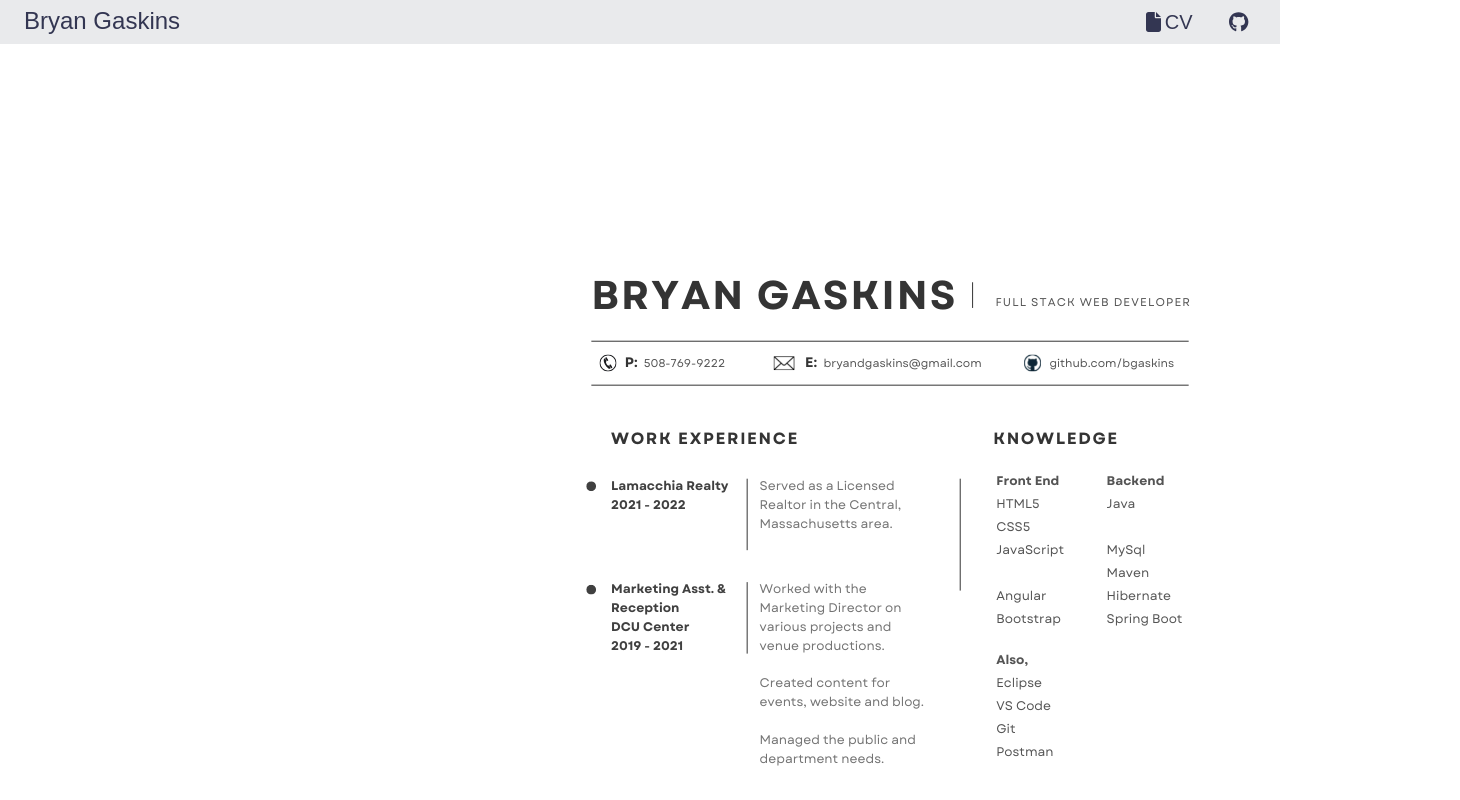
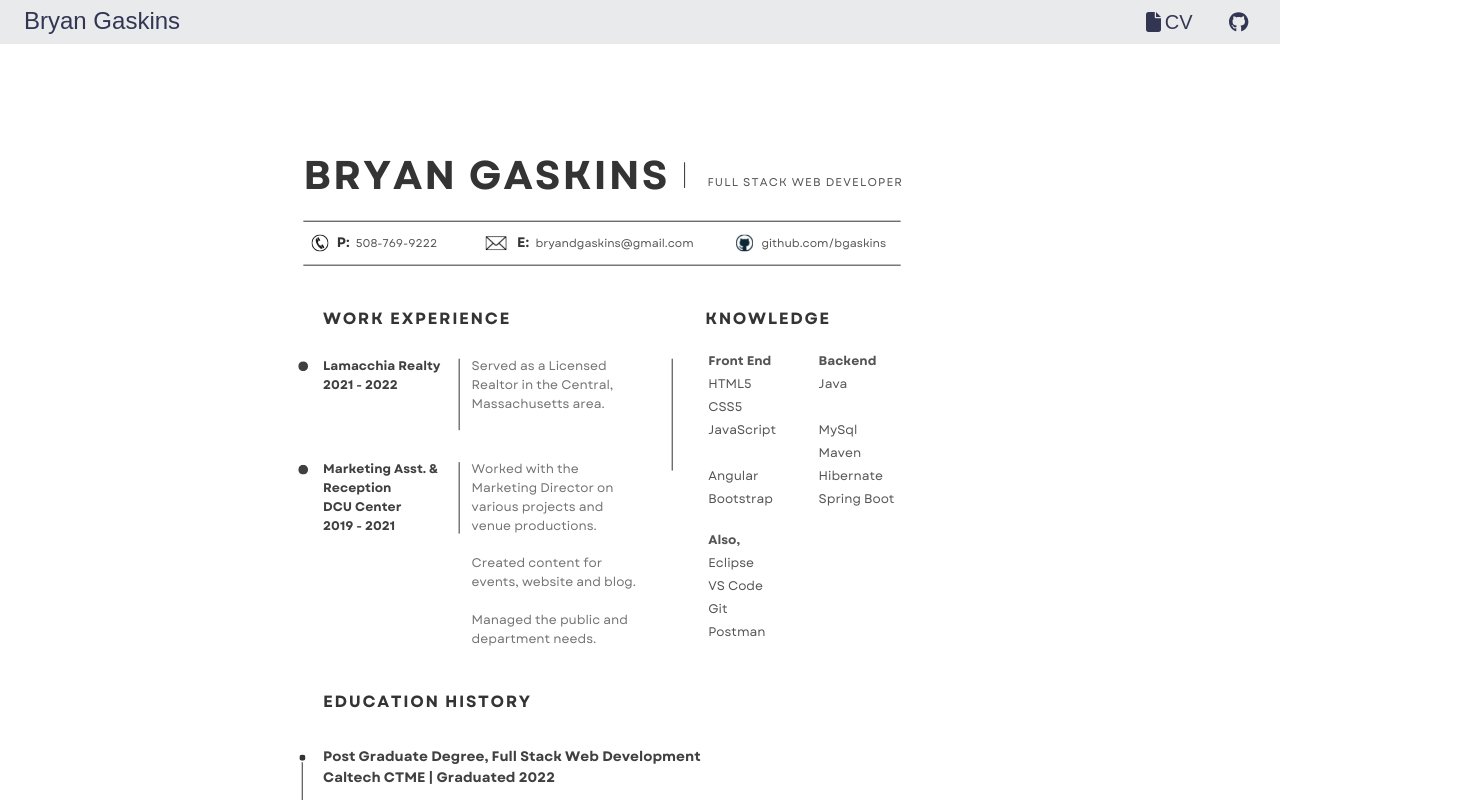
Before and after one commit to bgaskins/portfolio, an Angular app: page /cv in a window 1280 px wide. Shown: the top 800 px of the page, 1460 px wide, since content can reach past the window. Built offline with nearby package versions, Linux system fonts and the light colour scheme.

Commit message:
Update cv.component.css

```diff
--- a/src/app/cv/cv.component.css
+++ b/src/app/cv/cv.component.css
@@ -5,8 +5,8 @@ body {
 
 .container {
     position:absolute;
-    top:25%;
-    left:25%;
+    top:5em;
+    left:2em;
     height: 100%;
     margin: auto;
     position: absolute;
```
